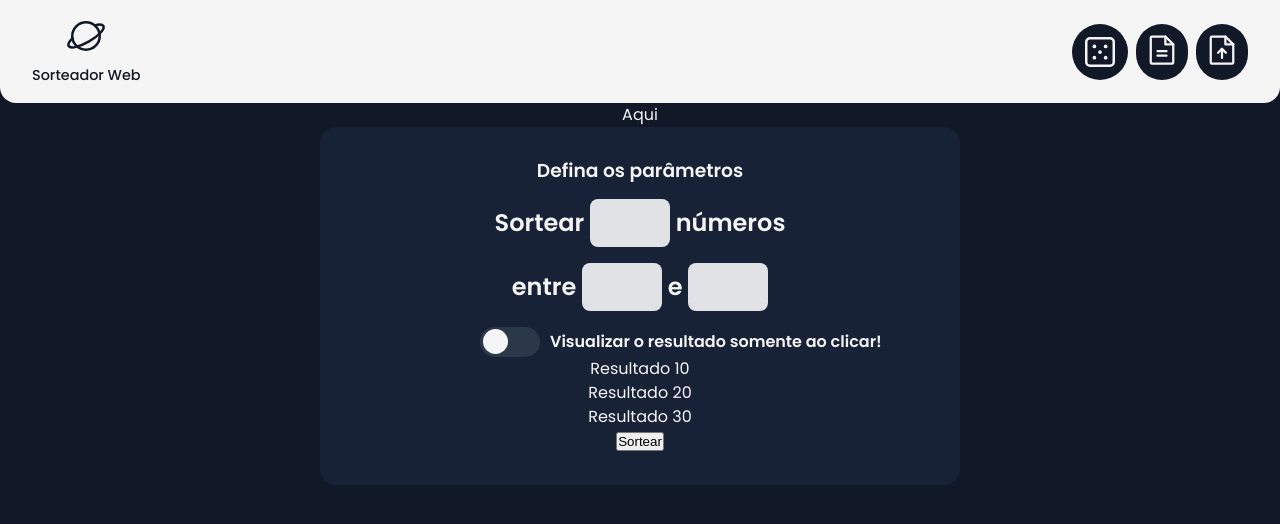
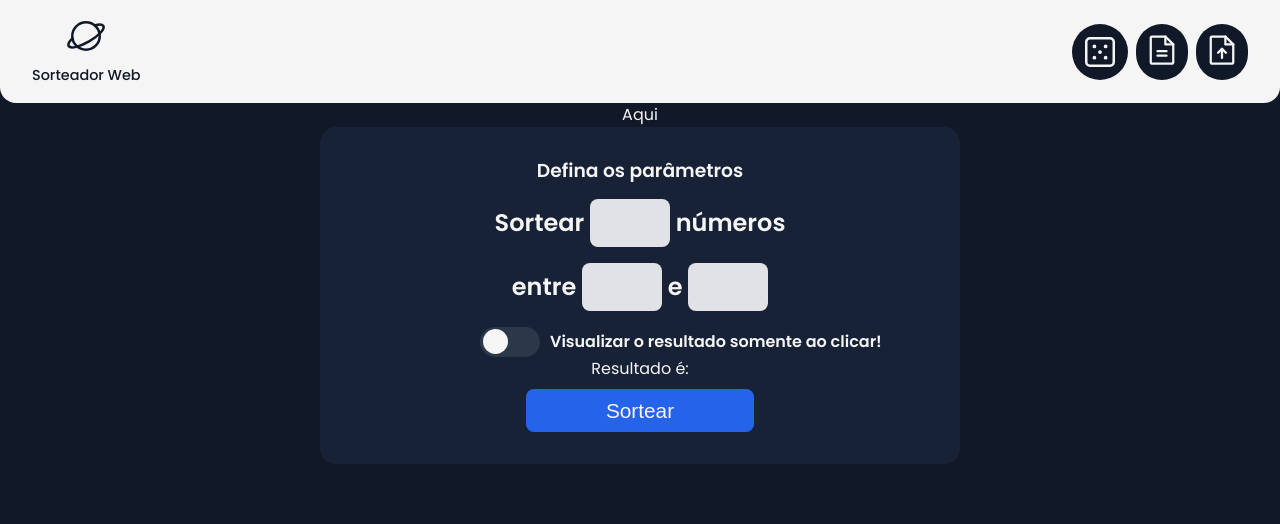
Before and after one commit to Jonatas-JS/Sorteador-Web, a React (Vite) app: page / in a window 1280 px wide. Shown: the top 524 px of the page. Built offline with nearby package versions, Linux system fonts and the light colour scheme.

Commit message:
buttom sortear funcionando
O botão Sortear está funcionando e interagindo com o valor mínimo e máximo colocado no input.

```diff
--- a/src/components/ButtomCalcular.jsx
+++ /dev/null
@@ -1,19 +0,0 @@
-import { useState } from 'react'
-import styles from './ButtomCalcular.module.css'
-
-export function ButtomCalcular({ name }) {
-  const [nSorteado, setNsorteado] = useState(0)
-  const [acc, setAcc] = useState([10, 20, 30])
-  let acumulador = [10, 20, 30]
-
-  function calcular() {
-    setAcc([...acc, ...[1, 2, 3]])
-  }
-  return (
-    <div>
-      {acc.map(item => <p key={Math.random()}>Resultado {item}</p>)}
-
-      <button onClick={calcular}>{name}</button>
-    </div>
-  )
-}
--- /dev/null
+++ b/src/components/ButtomSortear.jsx
@@ -0,0 +1,37 @@
+import { useState } from 'react'
+import styles from './ButtomSortear.module.css'
+
+export function ButtomSortear({ name }) {
+  const [nSorteados, setNsorteados] = useState([])
+
+  function Sortear() {
+    const nQuantidade = Number(document.querySelector('#nQuantidade').value)
+    const nInicial = Number(document.querySelector('#nInicial').value)
+    const nFinal = Number(document.querySelector('#nFinal').value)
+
+    const acumulado = []
+
+    for(let i = 0; i < nQuantidade; i++) {
+      let gerarMathRandom = (min, max) =>
+      Math.floor(Math.random() * (max - min + 1) + min)
+
+      let nGerado = gerarMathRandom(nInicial, nFinal)
+      console.log(typeof nGerado)
+
+      setNsorteados([...nSorteados, ...[nGerado]])
+
+      acumulado.push(nGerado)
+    }
+    console.log(acumulado)
+  }
+
+  return (
+    <div>
+      <p key={Math.random()}> Resultado é:
+        <p><strong>{nSorteados.map(item => <i key={Math.random()}>{item}, </i>)}</strong></p>
+      </p>
+
+      <button className={styles.buttomSortear} onClick={Sortear}>{name}</button>
+    </div>
+  )
+}
--- /dev/null
+++ b/src/components/ButtomSortear.module.css
@@ -0,0 +1,16 @@
+.buttomSortear {
+  background: var(--blue-light-200);
+  color: var(--white-100);
+
+  padding: .6rem 5rem;
+  margin-top: .5rem;
+  border: none;
+  border-radius: .5rem;
+
+  font-size: 1.3rem;
+  font-weight: 400;
+  cursor: pointer;
+}
+.buttomSortear:hover {
+  background: var(--blue-light-100);
+}
--- a/src/components/ButtomToggle.module.css
+++ b/src/components/ButtomToggle.module.css
@@ -37,7 +37,7 @@
   transition: .3s;
 }
 .buttomToggle input:checked + span {
-  background-color: var(--blue-light);
+  background-color: var(--blue-light-200);
 }
 .buttomToggle input:checked + span:before {
   transform: translateX(29px);
--- a/src/components/Sorteio.jsx
+++ b/src/components/Sorteio.jsx
@@ -1,6 +1,6 @@
 import styles from './Sorteio.module.css'
 import { Toggle } from './ButtomToggle'
-import { ButtomCalcular } from './ButtomCalcular'
+import { ButtomSortear } from './ButtomSortear'
 
 export function Sorteio() {
   const logState = state => {
@@ -24,7 +24,7 @@ export function Sorteio() {
           />
         </div>
         <div>
-          <ButtomCalcular
+          <ButtomSortear
           name="Sortear"
           />
         </div>
--- a/src/index.css
+++ b/src/index.css
@@ -3,7 +3,8 @@
   --white-100: #F5F5F5;
   --white-200: #e9e9e9;
   --black-300: #242424;
-  --blue-light: #176FF6;
+  --blue-light-100: #2469ff;
+  --blue-light-200: #2563EB;
   --blue-100: #2A3849;
   --blue-200: #182237;
   --blue-300: #111827;
```
Also changed, not shown: src/components/ButtomCalcular.module.css (deleted).
